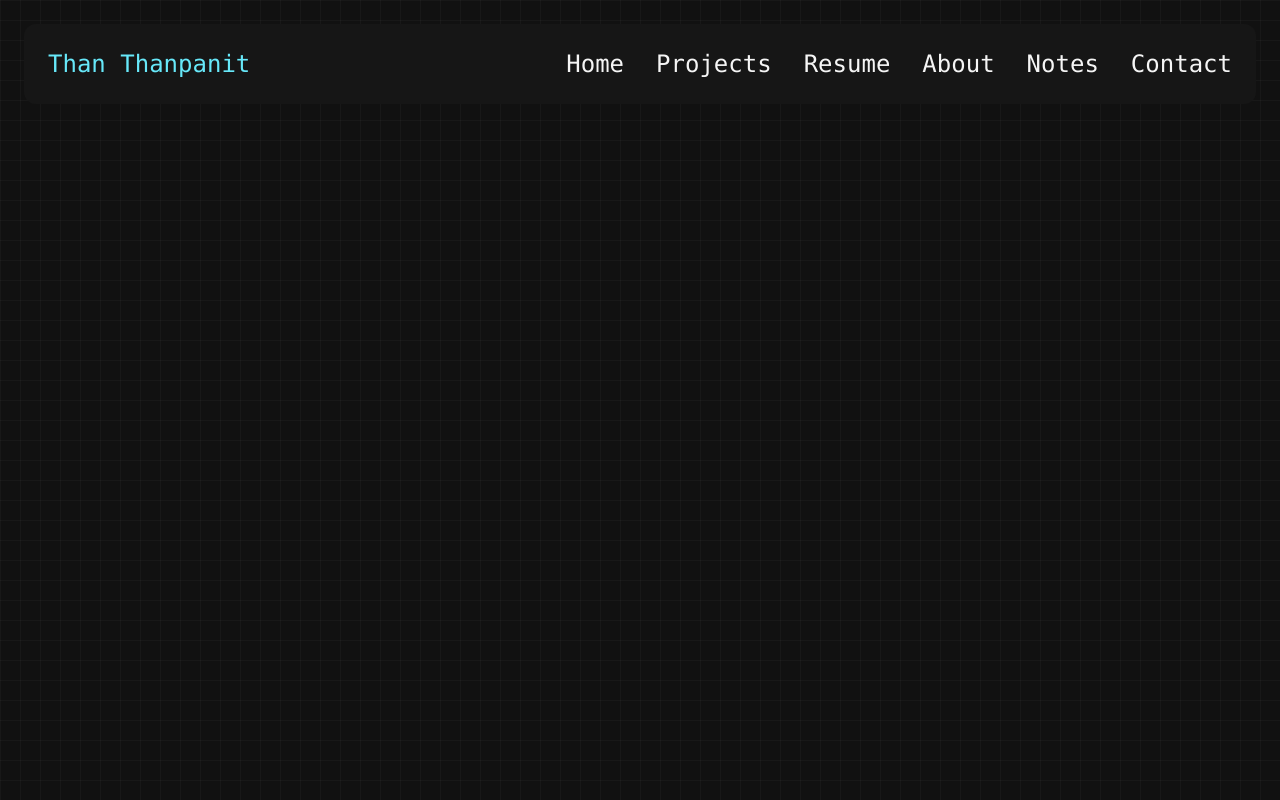
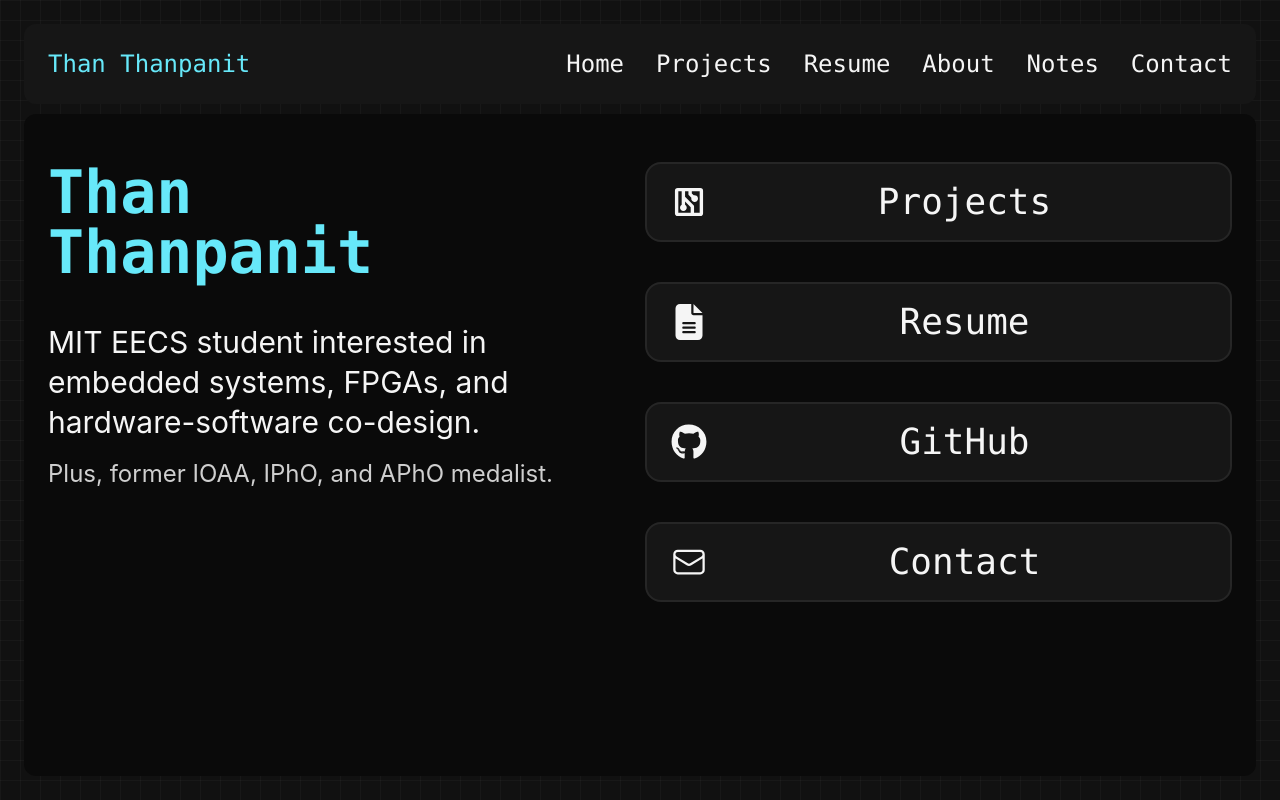
Before and after one commit to polya2005/portfolio, a React (Vite) app: page / in a window 1280 px wide. Built offline with nearby package versions, Linux system fonts and the light colour scheme.

Commit message:
Add home route

```diff
--- a/src/main.tsx
+++ b/src/main.tsx
@@ -2,13 +2,17 @@ import { StrictMode } from "react";
 import { createRoot } from "react-dom/client";
 import { BrowserRouter, Route, Routes } from "react-router-dom";
 import "./index.css";
+
 import App from "./App.tsx";
+import Home from "./Home.tsx";
 
 createRoot(document.getElementById("root")!).render(
   <StrictMode>
     <BrowserRouter>
       <Routes>
-                <Route path="/" element={<App />} />
+        <Route element={<App />}>
+          <Route path="/" index element={<Home />} />
+        </Route>
       </Routes>
     </BrowserRouter>
   </StrictMode>,
```
Lines whose indentation alone changed are shown as unchanged.
